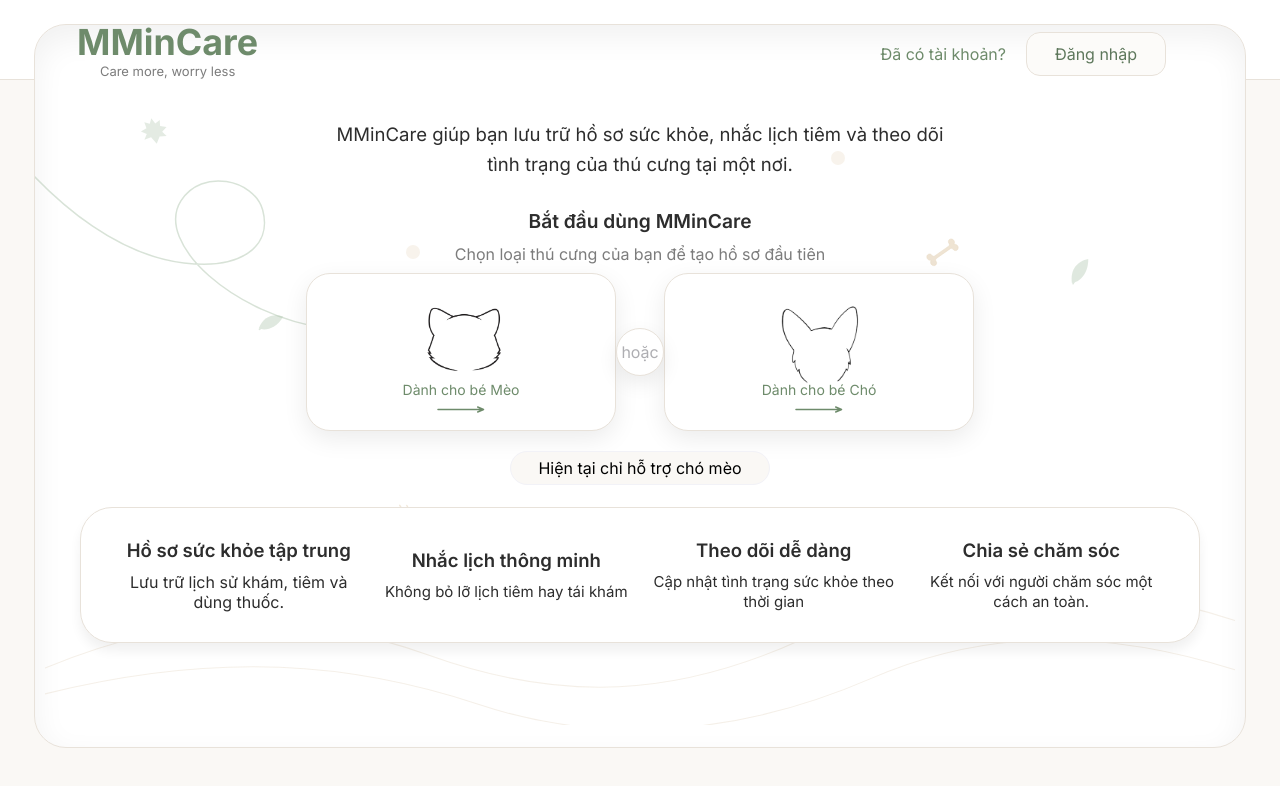
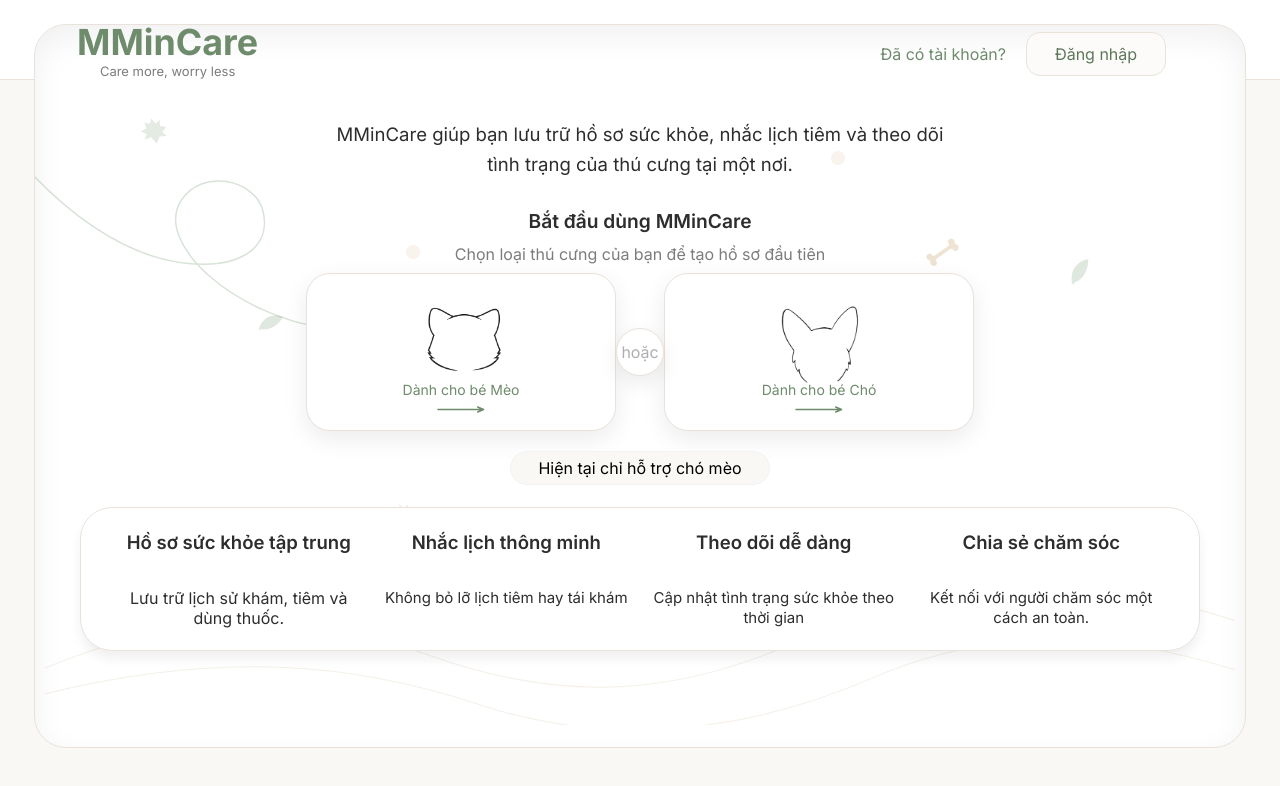
Before and after one commit to lemai-rgb/MMincare, a Next.js app: page / in a window 1280 px wide. Shown: the top 786 px of the page. Built offline with nearby package versions, Linux system fonts and the light colour scheme.

Commit message:
fix: align home feature strip

```diff
--- a/styles/home.module.css
+++ b/styles/home.module.css
@@ -271,7 +271,7 @@
   min-height: 136px;
   grid-template-columns: repeat(4, 1fr);
   gap: 24px;
-  align-items: center;
+  align-items: start;
   padding: 22px 36px;
   transform: translateX(-50%);
   border: 1px solid var(--mm-border);
@@ -281,6 +281,9 @@
 }
 
 .feature {
+  display: grid;
+  grid-template-rows: 48px auto;
+  align-content: start;
   text-align: center;
 }
 
@@ -668,6 +671,12 @@
   }
 }
 
+@media (max-width: 559px) {
+  .feature {
+    grid-template-rows: auto auto;
+  }
+}
+
 @media (max-width: 374px) {
   .shell {
     padding-right: 14px;
```
